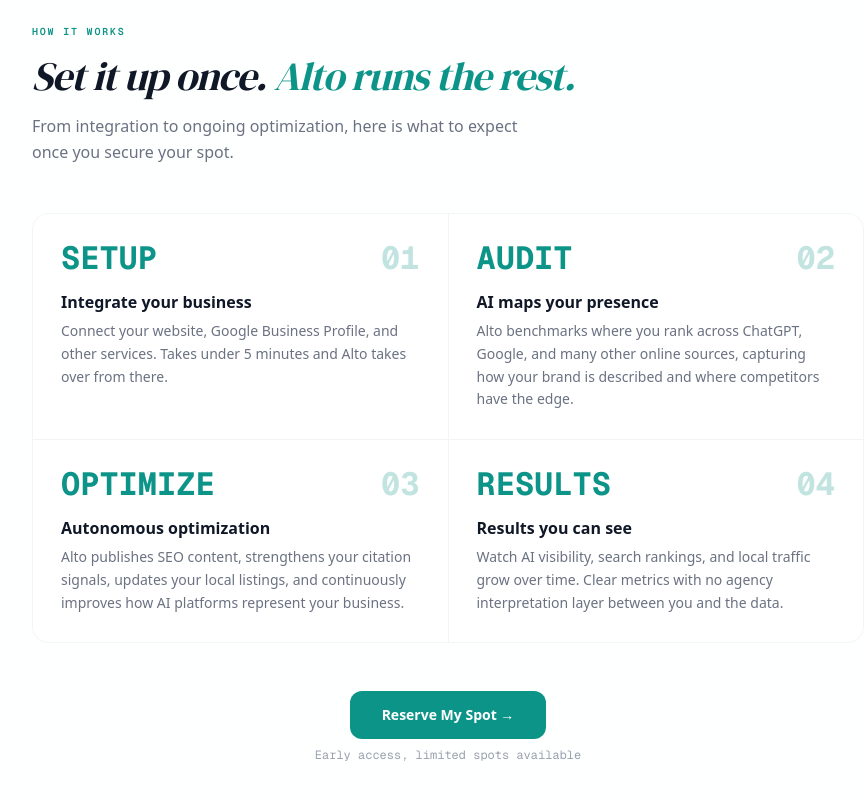
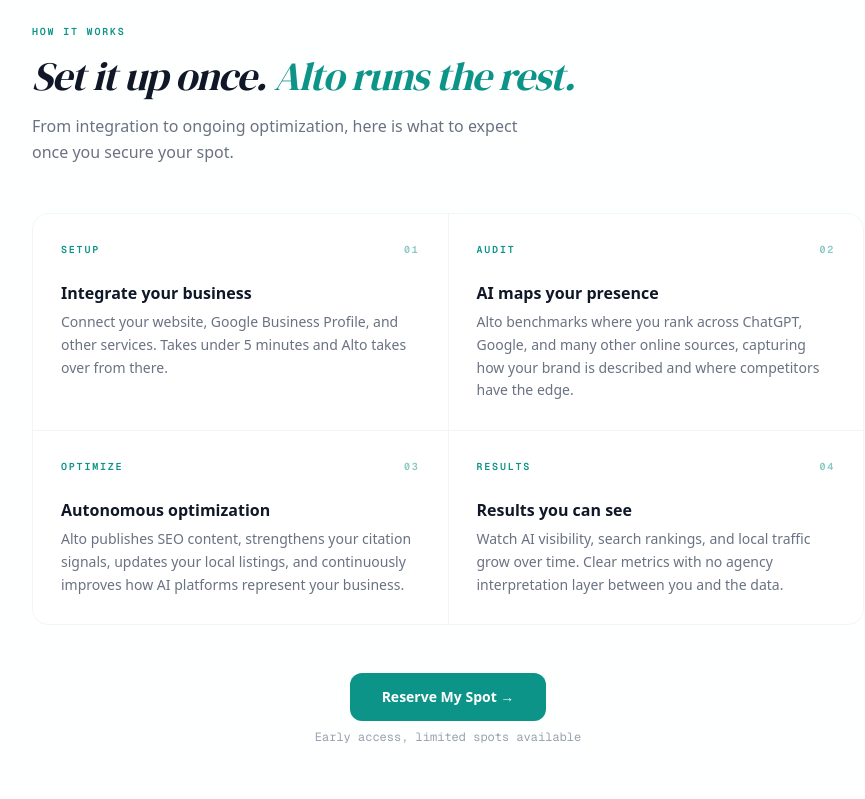
Before and after one commit to jbrijs/alto-waitlist, a Next.js app: page / in a window 1280 px wide. Shown: the part 769-1568 px from the top of the page, without its empty margins (192-1057 px from the left). Built offline with nearby package versions, Linux system fonts and the light colour scheme.

Commit message:
style: shrink step labels to match page type scale, increase card spacing

```diff
--- a/src/app/page.tsx
+++ b/src/app/page.tsx
@@ -129,17 +129,17 @@
           {/* Steps */}
           <div className="grid grid-cols-1 sm:grid-cols-2 gap-px bg-gray-100 rounded-xl overflow-hidden border border-gray-100">
             {/* Step 1 */}
-            <div className="bg-white p-7 flex flex-col gap-4">
+            <div className="bg-white p-7 flex flex-col gap-6">
               <div className="flex items-baseline justify-between">
                 <span
-                  className="text-[2rem] font-bold leading-none uppercase"
+                  className="text-[10px] font-semibold tracking-[0.18em] uppercase"
                   style={{ color: "#0d9488", fontFamily: "var(--font-geist-mono), monospace" }}
                 >
                   Setup
                 </span>
                 <span
-                  className="text-[2rem] font-bold leading-none tabular-nums"
-                  style={{ color: "rgba(13, 148, 136, 0.25)", fontFamily: "var(--font-geist-mono), monospace" }}
+                  className="text-[10px] font-semibold tracking-[0.18em] tabular-nums"
+                  style={{ color: "rgba(13, 148, 136, 0.5)", fontFamily: "var(--font-geist-mono), monospace" }}
                 >
                   01
                 </span>
@@ -153,17 +153,17 @@
             </div>
 
             {/* Step 2 */}
-            <div className="bg-white p-7 flex flex-col gap-4">
+            <div className="bg-white p-7 flex flex-col gap-6">
               <div className="flex items-baseline justify-between">
                 <span
-                  className="text-[2rem] font-bold leading-none uppercase"
+                  className="text-[10px] font-semibold tracking-[0.18em] uppercase"
                   style={{ color: "#0d9488", fontFamily: "var(--font-geist-mono), monospace" }}
                 >
                   Audit
                 </span>
                 <span
-                  className="text-[2rem] font-bold leading-none tabular-nums"
-                  style={{ color: "rgba(13, 148, 136, 0.25)", fontFamily: "var(--font-geist-mono), monospace" }}
+                  className="text-[10px] font-semibold tracking-[0.18em] tabular-nums"
+                  style={{ color: "rgba(13, 148, 136, 0.5)", fontFamily: "var(--font-geist-mono), monospace" }}
                 >
                   02
                 </span>
@@ -177,17 +177,17 @@
             </div>
 
             {/* Step 3 */}
-            <div className="bg-white p-7 flex flex-col gap-4">
+            <div className="bg-white p-7 flex flex-col gap-6">
               <div className="flex items-baseline justify-between">
                 <span
-                  className="text-[2rem] font-bold leading-none uppercase"
+                  className="text-[10px] font-semibold tracking-[0.18em] uppercase"
                   style={{ color: "#0d9488", fontFamily: "var(--font-geist-mono), monospace" }}
                 >
                   Optimize
                 </span>
                 <span
-                  className="text-[2rem] font-bold leading-none tabular-nums"
-                  style={{ color: "rgba(13, 148, 136, 0.25)", fontFamily: "var(--font-geist-mono), monospace" }}
+                  className="text-[10px] font-semibold tracking-[0.18em] tabular-nums"
+                  style={{ color: "rgba(13, 148, 136, 0.5)", fontFamily: "var(--font-geist-mono), monospace" }}
                 >
                   03
                 </span>
@@ -201,17 +201,17 @@
             </div>
 
             {/* Step 4 */}
-            <div className="bg-white p-7 flex flex-col gap-4">
+            <div className="bg-white p-7 flex flex-col gap-6">
               <div className="flex items-baseline justify-between">
                 <span
-                  className="text-[2rem] font-bold leading-none uppercase"
+                  className="text-[10px] font-semibold tracking-[0.18em] uppercase"
                   style={{ color: "#0d9488", fontFamily: "var(--font-geist-mono), monospace" }}
                 >
                   Results
                 </span>
                 <span
-                  className="text-[2rem] font-bold leading-none tabular-nums"
-                  style={{ color: "rgba(13, 148, 136, 0.25)", fontFamily: "var(--font-geist-mono), monospace" }}
+                  className="text-[10px] font-semibold tracking-[0.18em] tabular-nums"
+                  style={{ color: "rgba(13, 148, 136, 0.5)", fontFamily: "var(--font-geist-mono), monospace" }}
                 >
                   04
                 </span>
```
